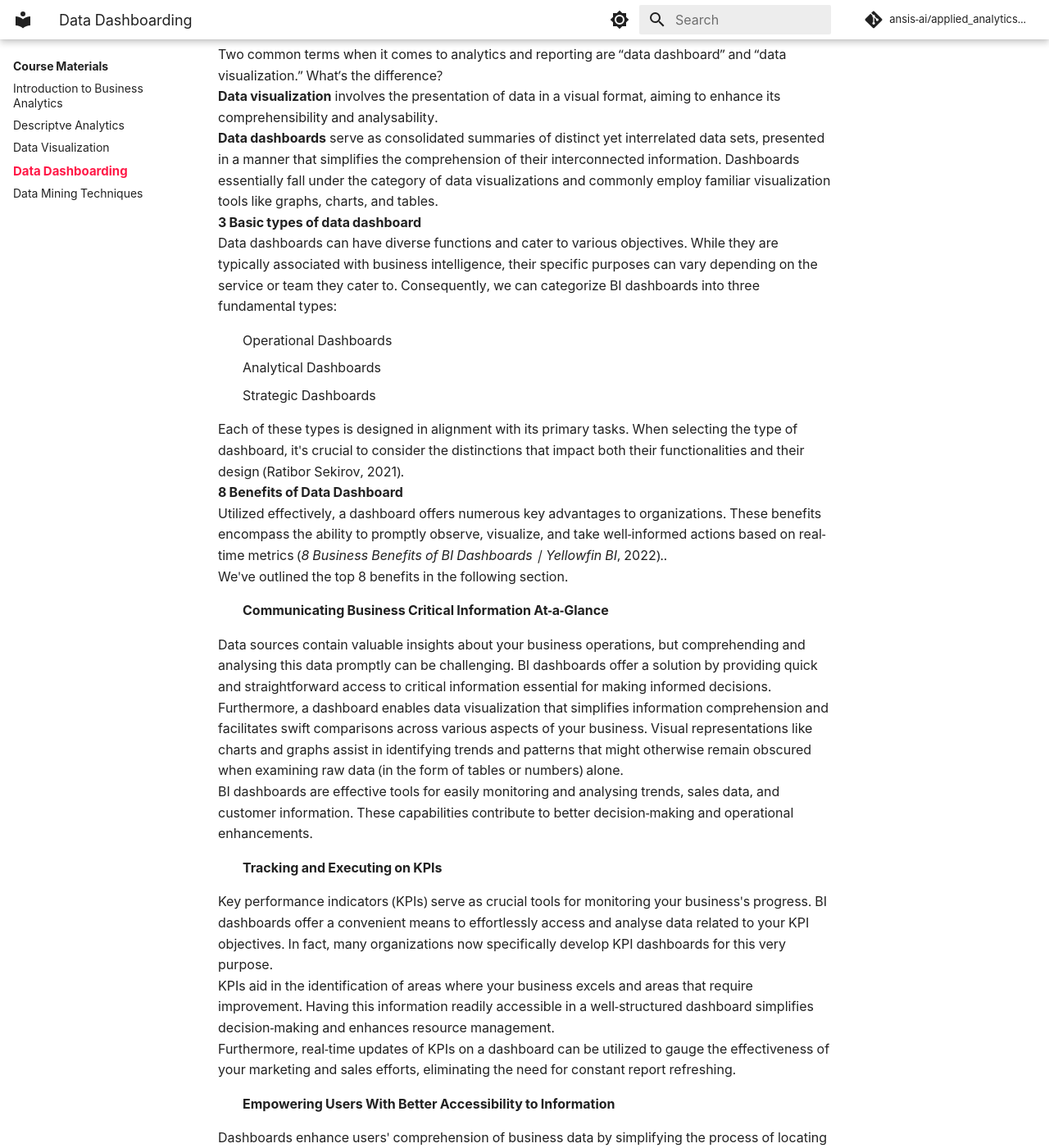
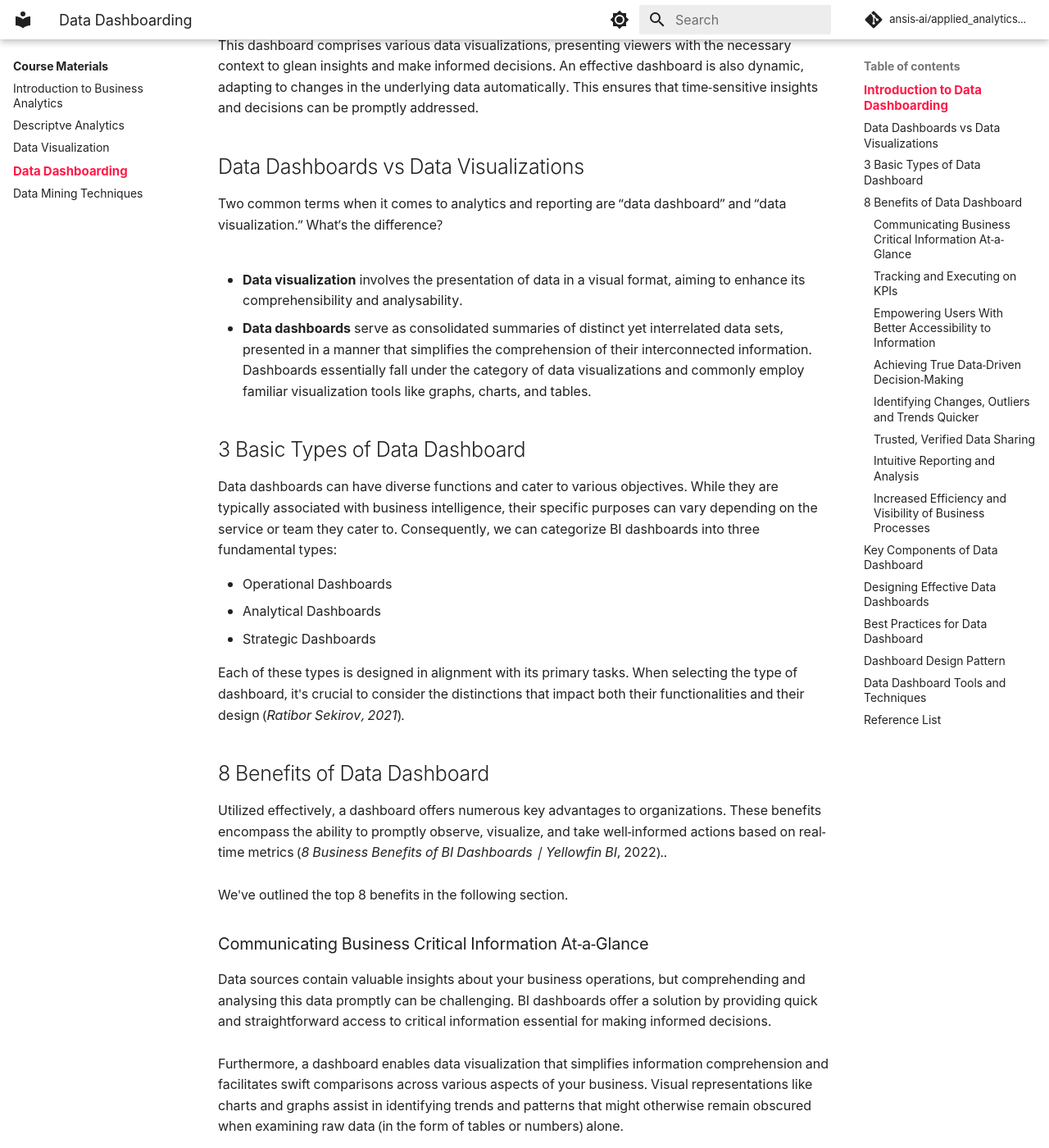
Before and after one commit to lohwswilson/predictive_analytic_for_business, an MkDocs documentation site: the page built from docs/Course_Materials/04_Data_Dashboarding.md, in a window 1280 px wide and 1400 px high, scrolled down 1140 px. Shown: the whole window at 82% size. Built offline with MkDocs 1.6.1 and Material for MkDocs 9.7.7, drawn with Linux system fonts in a browser that asks for light colours; comment, search, counter and statistics services are not loaded; some of the changed text lies outside the part shown.

Commit message:
Topic 4 - Data Dashboarding

```diff
--- a/docs/Course_Materials/04_Data_Dashboarding.md
+++ b/docs/Course_Materials/04_Data_Dashboarding.md
@@ -1,131 +1,142 @@
 ---
 title: Data Dashboarding
 author: [Wilson Loh]
-date: 2022-05-01
+date: 2024-07-05
 ---
-**Module: Applied Analytics for Business and Finance**
-
-**Topic 4: Data Dashboarding**
 
 How do individuals arrive at decisions without consulting data? They rely on their past experiences and their comprehension of a given situation. Historically, this approach was necessary due to the difficulty in obtaining and comprehending data. However, the landscape of data accessibility has transformed significantly:
 
-1. We now have the capability to acquire data from every facet of our business.
-2. Data storage has become cost-effective, allowing us to amass substantial volumes of data.
-3. A plethora of tools exists to effortlessly extract, transform, and visualize data.
+- We now have the capability to acquire data from every facet of our business.
+- Data storage has become cost-effective, allowing us to amass substantial volumes of data.
+- A plethora of tools exists to effortlessly extract, transform, and visualize data.
 
 While dashboards cannot alter an individual's past experiences, they can serve as a means to surface data, enhancing one's understanding of a situation and aiding in better decision-making. Dashboards function as a bridge connecting data-oriented individuals (such as yourself) with business professionals (David, 2023).
 
-**Introduction to data dashboarding**
+## Introduction to Data Dashboarding
 
 Data analysis software can process vast volumes of data at impressive speeds, but there is a challenge when it comes to explaining the outcomes of this analysis. Currently, the primary method for accomplishing this is through visual representations. However, there is still room for interpretation in data visualization. Fortunately, technology is advancing in this regard. Narrative generation software can be integrated as a plugin into dashboards (Manning 2016).Top of Form
 
+<br>
 Whenever there's a need to present information for the purpose of enhancing decision-making, the concept of designing a dashboard should be considered. A well-crafted dashboard serves as a platform to arrange multiple data visualizations, ensuring the provision of sufficient context for making well-informed decisions.
 
+<br>
 For instance, take a look at this user data dashboard, designed as an illustrative example. This dashboard is designed to monitor key metrics for a SaaS (Software as a Service) company. It offers an immediate overview of essential data, including revenue, operational expenses, total user counts, and other pertinent information that can be assessed.
 
+<br>
 Such a dashboard can be invaluable to the CEO or anyone within the organization, offering a high-level snapshot of the current situation and assisting in determining where to focus their attention. "_For instance, my operational expenses surpass my revenue; I should reach out to my COO to gain insights into our excessive spending_."
 
+<br>
 This dashboard comprises various data visualizations, presenting viewers with the necessary context to glean insights and make informed decisions. An effective dashboard is also dynamic, adapting to changes in the underlying data automatically. This ensures that time-sensitive insights and decisions can be promptly addressed.
 
-**Data Dashboards vs Data Visualizations**
+## Data Dashboards vs Data Visualizations
 
 Two common terms when it comes to analytics and reporting are “data dashboard” and “data visualization.” What’s the difference?
 
-**Data visualization** involves the presentation of data in a visual format, aiming to enhance its comprehensibility and analysability.
+<br>
 
-**Data dashboards** serve as consolidated summaries of distinct yet interrelated data sets, presented in a manner that simplifies the comprehension of their interconnected information. Dashboards essentially fall under the category of data visualizations and commonly employ familiar visualization tools like graphs, charts, and tables.
+- **Data visualization** involves the presentation of data in a visual format, aiming to enhance its comprehensibility and analysability.
+- **Data dashboards** serve as consolidated summaries of distinct yet interrelated data sets, presented in a manner that simplifies the comprehension of their interconnected information. Dashboards essentially fall under the category of data visualizations and commonly employ familiar visualization tools like graphs, charts, and tables.
 
-**3 Basic types of data dashboard**
+## 3 Basic Types of Data Dashboard
 
 Data dashboards can have diverse functions and cater to various objectives. While they are typically associated with business intelligence, their specific purposes can vary depending on the service or team they cater to. Consequently, we can categorize BI dashboards into three fundamental types:
 
-1. Operational Dashboards
-2. Analytical Dashboards
-3. Strategic Dashboards
+- Operational Dashboards
+- Analytical Dashboards
+- Strategic Dashboards
 
-Each of these types is designed in alignment with its primary tasks. When selecting the type of dashboard, it's crucial to consider the distinctions that impact both their functionalities and their design (Ratibor Sekirov, 2021).
+Each of these types is designed in alignment with its primary tasks. When selecting the type of dashboard, it's crucial to consider the distinctions that impact both their functionalities and their design (_Ratibor Sekirov, 2021_).
 
-**8 Benefits of Data Dashboard**
+## 8 Benefits of Data Dashboard
 
 Utilized effectively, a dashboard offers numerous key advantages to organizations. These benefits encompass the ability to promptly observe, visualize, and take well-informed actions based on real-time metrics (_8 Business Benefits of BI Dashboards | Yellowfin BI_, 2022)..
 
+<br>
 We've outlined the top 8 benefits in the following section.
 
-1. **Communicating Business Critical Information At-a-Glance**
+### Communicating Business Critical Information At-a-Glance
 
 Data sources contain valuable insights about your business operations, but comprehending and analysing this data promptly can be challenging. BI dashboards offer a solution by providing quick and straightforward access to critical information essential for making informed decisions.
 
+<br>
 Furthermore, a dashboard enables data visualization that simplifies information comprehension and facilitates swift comparisons across various aspects of your business. Visual representations like charts and graphs assist in identifying trends and patterns that might otherwise remain obscured when examining raw data (in the form of tables or numbers) alone.
 
+<br>
 BI dashboards are effective tools for easily monitoring and analysing trends, sales data, and customer information. These capabilities contribute to better decision-making and operational enhancements.
 
-1. **Tracking and Executing on KPIs**
+### Tracking and Executing on KPIs
 
 Key performance indicators (KPIs) serve as crucial tools for monitoring your business's progress. BI dashboards offer a convenient means to effortlessly access and analyse data related to your KPI objectives. In fact, many organizations now specifically develop KPI dashboards for this very purpose.
 
+<br>
 KPIs aid in the identification of areas where your business excels and areas that require improvement. Having this information readily accessible in a well-structured dashboard simplifies decision-making and enhances resource management.
 
+<br>
 Furthermore, real-time updates of KPIs on a dashboard can be utilized to gauge the effectiveness of your marketing and sales efforts, eliminating the need for constant report refreshing.
 
-1. **Empowering Users With Better Accessibility to Information**
+### Empowering Users With Better Accessibility to Information
 
 Dashboards enhance users' comprehension of business data by simplifying the process of locating and accessing information. Real-time data visualizations enable users to discern patterns and trends that may have previously eluded their notice. This capability empowers employees to make more informed decisions and enhance their work efficiency.
 
+<br>
 Moreover, users can leverage dashboards to oversee their own performance and track changes over time. This practice enables businesses to pinpoint areas in need of improvement and implement necessary changes.
 
-1. **Achieving True Data-Driven Decision-Making**
+### Achieving True Data-Driven Decision-Making
 
 A BI dashboard can swiftly reveal data patterns that might have eluded your notice in the past. This capability accelerates your decision-making process by enabling you to identify both challenges and opportunities at an earlier stage.
 
+<br>
 Scanning for trends within your data aids in the identification of potential issues and opportunities, facilitating informed resource allocation decisions. It's worth noting that the extent to which a dashboard assists users in detecting patterns and correlations largely hinges on their utilization of advanced functionalities, such as automation.
 
-1. **Identifying Changes, Outliers and Trends Quicker**
+### Identifying Changes, Outliers and Trends Quicker
 
 BI dashboards enable businesses to promptly detect changes and trends, enabling the timely identification of potential issues and the implementation of essential adjustments before they escalate into significant problems.
 
+<br>
 Additionally, dashboards contribute to a holistic overview of the business, facilitating the recognition of outliers or anomalies. This, in turn, aids businesses in making informed decisions and achieving long-term cost savings.
 
-1. **Trusted, Verified Data Sharing**
+### Trusted, Verified Data Sharing
 
 Utilizing dashboards can establish a reliable atmosphere for data sharing, thereby ensuring the accuracy and currency of all data.
 
+<br>
 Furthermore, analytics can be applied to monitor the performance of individual departments, pinpointing areas in need of enhancement. This data can subsequently inform decision-making aimed at overall business performance improvement.
 
-1. **Intuitive Reporting and Analysis**
+### Intuitive Reporting and Analysis
 
 Dashboards enable users to swiftly and effortlessly produce reports and analyses, simplifying the process for managers to obtain a rapid overview of the business data and arrive at well-informed decisions.
 
+<br>
 Additionally, reports can be tailored to align with the precise requirements of the business, empowering managers to extract the maximum value from the data and enhance their decision-making. This customization feature also grants users the ability to craft dashboards tailored to their individual needs.
 
-1. **Increased Efficiency and Visibility of Business Processes**
+### Increased Efficiency and Visibility of Business Processes
 
 Interactive dashboards play a pivotal role in assisting businesses in the identification of areas requiring enhancement and the implementation of essential modifications. By gaining a comprehensive understanding of the business's holistic functioning, organizations can enhance their efficiency and elevate overall performance.
 
 When coupled with data storytelling (subject to the support provided by the BI solution for data stories), which combines narrative elements with data to elucidate the broader context and provide insights into the "what, when, why, and how" behind the data, businesses gain improved visibility into how alterations in one area influence others, the data's contextual significance, and the overall performance of the business
 
-**Key Components of Data Dashboard**
+## Key Components of Data Dashboard
 
-**1\. Customizable interface:** A dashboard should be able to accommodate all your business intelligence requirements, but this may not always be achievable with off-the-shelf applications.
+- **Customizable interface:** A dashboard should be able to accommodate all your business intelligence requirements, but this may not always be achievable with off-the-shelf applications.
 
-**2\. Interactive visualization:** Data visualization greatly simplifies the task of spotting patterns, trends, and irregularities within any dataset, which proves particularly valuable when dealing with extensive data collections.
+- **Interactive visualization:** Data visualization greatly simplifies the task of spotting patterns, trends, and irregularities within any dataset, which proves particularly valuable when dealing with extensive data collections.
 
-**3\. Data filters:** Data filters represent a fundamental component of any effective data dashboard. These filters empower users to narrow down their focus on essential information by excluding certain portions of the available data.
+- **Data filters:** Data filters represent a fundamental component of any effective data dashboard. These filters empower users to narrow down their focus on essential information by excluding certain portions of the available data.
 
-**4\. Real-time updates :** Nothing holds greater significance than data in real-time. Live data holds substantial value in tactical situations, significantly enhancing teams' ability to swiftly address anomalies as they surface.
+- **Real-time updates :** Nothing holds greater significance than data in real-time. Live data holds substantial value in tactical situations, significantly enhancing teams' ability to swiftly address anomalies as they surface.
 
-**5\. Cross-device accessibility:** Mobile devices are not exclusive to your customers; your teams also rely on them. In fact, your teams may use various devices for tasks such as logging into work or analysing data. This is where cross-device compatibility becomes invaluable.
+- **Cross-device accessibility:** Mobile devices are not exclusive to your customers; your teams also rely on them. In fact, your teams may use various devices for tasks such as logging into work or analysing data. This is where cross-device compatibility becomes invaluable.
 
-**6\. Custom alerts functionality:** Top-tier dashboards not only enhance decision-making and efficiency but also diminish the requirement for human involvement, except when essential. Continuous data monitoring is susceptible to human errors. Hence, organizations should entrust analytics to computers and lean on intelligent data alerts.
+- **Custom alerts functionality:** Top-tier dashboards not only enhance decision-making and efficiency but also diminish the requirement for human involvement, except when essential. Continuous data monitoring is susceptible to human errors. Hence, organizations should entrust analytics to computers and lean on intelligent data alerts.
 
-**7\. User accessibility management:** Maintaining data security is of utmost significance when dealing with dashboards. However, security may be jeopardized when dashboard access is distributed among various teams and departments. This challenge can be mitigated through effective user accessibility management.
+- **User accessibility management:** Maintaining data security is of utmost significance when dealing with dashboards. However, security may be jeopardized when dashboard access is distributed among various teams and departments. This challenge can be mitigated through effective user accessibility management.
 
-**8\. Data exporting and report generation**
+- **Data exporting and report generation:** Certain dashboards, like high-level strategic ones, handle sensitive data that cannot be disseminated to other teams. Moreover, for sizable teams, sharing dashboards can pose risks to data security. This is where reporting can prove to be extremely valuable.
 
-Certain dashboards, like high-level strategic ones, handle sensitive data that cannot be disseminated to other teams. Moreover, for sizable teams, sharing dashboards can pose risks to data security. This is where reporting can prove to be extremely valuable.
-
+<br>
 Additionally, numerous dashboards provide supplementary functionalities that can be beneficial, including data drill-down, drill-through, embedding, language translation, and extra user interface elements to enhance customization even further (_8 Key Features to Include in Your Custom Data Dashboard_, 2022).
 
-**Designing Effective Data Dashboards**
+## Designing Effective Data Dashboards
 
 The application of design thinking to dashboards can pose challenges. Business Intelligence tools have made it incredibly convenient to generate visualizations and dashboards. The temptation to promptly construct multiple dashboards to assist people is strong. Nevertheless, without dedicating ample time to defining the issues, identifying stakeholders, specifying metrics, or prototyping ideal designs, these dashboards are likely to be ineffective. Embracing the Define and Prototyping stages is crucial for dashboard designers, as it results in dashboards that resonate with their audience and are better aligned with the decisions that audience needs to make (David, 2023).
 
@@ -133,7 +144,7 @@ The design thinking process to dashboards:
 
 **Define ---> Prototype ---> Build ---> Deploy**
 
-**Best Practices for Data Dashboard**
+## Best Practices for Data Dashboard
 
 The guidelines for constructing and utilizing dashboards can differ between organizations and individuals. It's crucial to keep your overarching objective for the dashboard and its intended audience in mind, while also considering these essential aspects for crafting an effective dashboard (_What Is a Dashboard? A Complete Overview_, 2023).
 
@@ -143,15 +154,17 @@ The guidelines for constructing and utilizing dashboards can differ between orga
 - **Labels:** Exercise brevity and ensure clear labelling for all data elements.
 - **Interactivity:** Employ interactive elements when necessary. These features facilitate deeper data exploration or highlight variations within the data
 
-**Dashboard Design Pattern**
+## Dashboard Design Pattern
 
 There exist several overarching principles for creating dashboards, encompassing recommendations regarding visual perception, information simplification, the incorporation of interactive elements, and promoting visualization comprehension. However, our knowledge of truly effective and practical dashboard design, as well as how to facilitate swift dashboard creation, remains somewhat limited.
 
+<br>
 It's worth acknowledging that designing dashboards is not a straightforward task. Designers are presented with a multitude of data sources that they can process, condense, or simplify according to their judgment. They also have access to a wide array of visual representations and the flexibility to structure and present these visualizations in various formats, taking advantage of the ample screen space available for viewing (as opposed to individual plots that prioritize space efficiency).
 
+<br>
 The abundance of choices can be overwhelming, underscoring the pressing need for guidance on achieving effective dashboard design. This is particularly relevant as dashboards are increasingly created for a broader audience that may lack expertise in visualization or interface design, and by designers who may not have a background in these fields (_Dashboarddesignpatterns.github.io_, 2022).
 
-**Data Dashboard Tools and Techniques**
+## Data Dashboard Tools and Techniques
 
 There are many different software tools available for data dashboarding. Some of the most popular tools include:
 
@@ -163,6 +176,7 @@ There are many different software tools available for data dashboarding. Some of
 
 These are just a few of the many different software tools available for data dashboarding. The best tool for you will depend on your specific needs and requirements (Yen, 2023).
 
+<br>
 When choosing a data dashboarding tool, it is important to consider the following factors:
 
 - **Your budget:** Data dashboarding tools can range in price from free to thousands of dollars per month.
@@ -173,24 +187,14 @@ When choosing a data dashboarding tool, it is important to consider the followin
 
 By considering these factors, you can choose the data dashboarding tool that is right for you.
 
-**Reference List**
+## Reference List
 
-Yellowfin Team. (2022). _8 Business Benefits of BI Dashboards | Yellowfin BI._ <https://www.yellowfinbi.com/blog/bi-dashboards-business-benefits>.
-
-Successive Digital. (2022). _8 Key Features to Include in Your Custom Data Dashboard._ <https://successive.tech/blog/8-key-features-to-include-in-your-custom-data-dashboard/>.
-
-_Benjamin Bach. (2022). Dashboard Design Patterns. Dashboarddesignpatterns._
-
-&nbsp;[_https://dashboarddesignpatterns.github.io/_](https://dashboarddesignpatterns.github.io/)_._
-
-David, M. (2023). _Introduction to Designing Dashboards_. The Data School; The Data School. <https://dataschool.com/how-to-design-a-dashboard/introduction/>
-
-Manning, Arden. 2016. Workplace Automation: Making Data Visualization Smarter. Yseop.  <https://yseop.com/blog/automation-making-data-visualization-smarter/>
-
-Ratibor Sekirov. (2021, October). _10 Data Dashboard Design Best Practices \[Trends for 2022\] | Aspirity_. Aspirity.com; Aspirity Inc. <https://aspirity.com/blog/dashboard-design-overview>
-
-Tableau. (2023). _What is a dashboard? A complete overview | Tableau._ <https://www.tableau.com/learn/articles/dashboards/what-is>.
-
-Yen, Leon. (2023, August 22). _10 Best Dashboard Software Solutions of 2023_. Datamation. <https://www.datamation.com/big-data/best-dashboard-software/>
-
-‌
+- Yellowfin Team. (2022). _8 Business Benefits of BI Dashboards | Yellowfin BI._ <https://www.yellowfinbi.com/blog/bi-dashboards-business-benefits>.
+- Successive Digital. (2022). _8 Key Features to Include in Your Custom Data Dashboard._ <https://successive.tech/blog/8-key-features-to-include-in-your-custom-data-dashboard/>.
+- _Benjamin Bach. (2022). Dashboard Design Patterns. Dashboarddesignpatterns._
+- &nbsp;[_https://dashboarddesignpatterns.github.io/_](https://dashboarddesignpatterns.github.io/)_._
+- David, M. (2023). _Introduction to Designing Dashboards_. The Data School; The Data School. <https://dataschool.com/how-to-design-a-dashboard/introduction/>
+- Manning, Arden. 2016. Workplace Automation: Making Data Visualization Smarter. Yseop.  <https://yseop.com/blog/automation-making-data-visualization-smarter/>
+- Ratibor Sekirov. (2021, October). _10 Data Dashboard Design Best Practices \[Trends for 2022\] | Aspirity_. Aspirity.com; Aspirity Inc. <https://aspirity.com/blog/dashboard-design-overview>
+- Tableau. (2023). _What is a dashboard? A complete overview | Tableau._ <https://www.tableau.com/learn/articles/dashboards/what-is>.
+- Yen, Leon. (2023, August 22). _10 Best Dashboard Software Solutions of 2023_. Datamation. <https://www.datamation.com/big-data/best-dashboard-software/>
```
